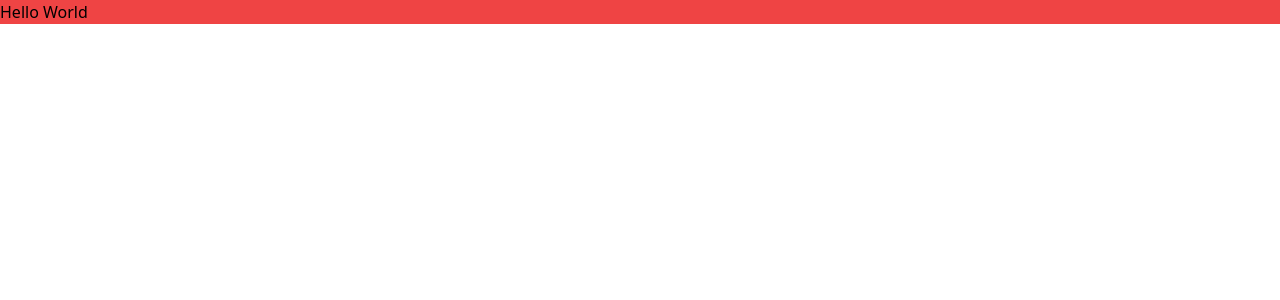
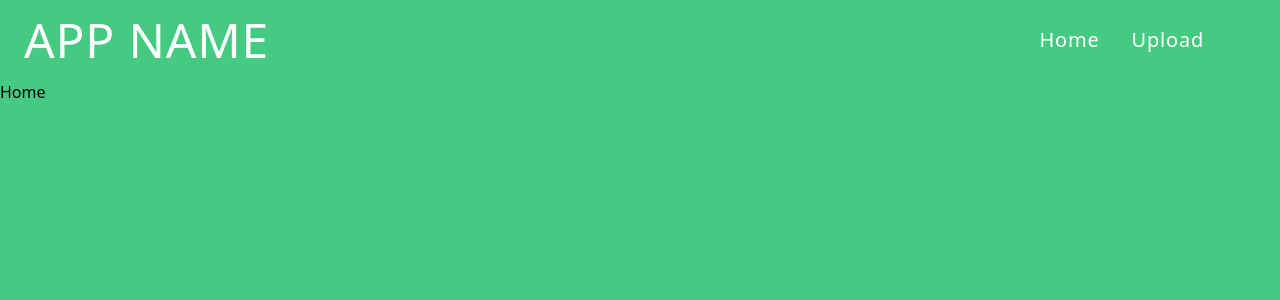
Before and after one commit to Harshal0902/DragonHacks-2022, a React (Create React App) app: page / in a window 1280 px wide. Shown: the top 300 px of the page. Built offline with nearby package versions, Linux system fonts and the light colour scheme.

Commit message:
✨ Add Navbar

```diff
--- a/package.json
+++ b/package.json
@@ -8,6 +8,8 @@
     "@testing-library/user-event": "^13.5.0",
     "react": "^18.1.0",
     "react-dom": "^18.1.0",
+    "react-icons": "^4.3.1",
+    "react-router-dom": "^6.2.1",
     "react-scripts": "5.0.1",
     "web-vitals": "^2.1.4"
   },
--- a/src/App.js
+++ b/src/App.js
@@ -1,8 +1,15 @@
+import { BrowserRouter, Routes, Route } from 'react-router-dom'
+import Navbar from './components/Navbar'
+import Home from './pages/Home'
+
 function App() {
   return (
-    <div className="bg-red-500">
-      Hello World
-    </div>
+    <BrowserRouter>
+      <Navbar />
+      <Routes>
+        <Route path="/" element={<Home />} />
+      </Routes>
+    </BrowserRouter>
   );
 }
 
--- /dev/null
+++ b/src/components/Navbar.js
@@ -0,0 +1,76 @@
+import React from 'react'
+import { Link } from 'react-router-dom'
+import { HiOutlineMenuAlt3, HiX } from "react-icons/hi";
+
+export default function Navbar() {
+
+    const [showNavbar, setShowNavbar] = React.useState(false);
+
+    return (
+        <div >
+            <nav className="flex items-center py-2 flex-wrap px-4 text-fontColor tracking-wider">
+                <Link to="/"><span className="p-2 mr-4 inline-flex items-center text-4xl md:text-5xl cursor-pointer font-base text-white">APP NAME
+                </span></Link>
+                <button className="lg:hidden right-0 absolute md:px-8 px-6 mr-1 mb-1 ease-linear transition-all duration-150" type="button" onClick={() => setShowNavbar(true)} aria-hidden="false" aria-label="button">
+                    <HiOutlineMenuAlt3 className="h-7 w-7" aria-hidden="false" />
+                </button>
+                {showNavbar ? (
+                    <div>
+                        <div className=" flex overflow-x-hidden mx-4 md:mx-8 h-screen overflow-y-auto fixed inset-0 z-50 outline-none focus:outline-none md:hidden"
+                        >
+                            <div className="relative my-6 mx-auto w-screen">
+                                <div className="border-0 rounded-lg shadow-lg relative flex flex-col w-full bg-secondary outline-none focus:outline-none">
+                                    <div className="flex items-start justify-between p-5 border-solid rounded-t">
+                                        <Link activeClass="active" to="about" spy={true} smooth={true} offset={-150} duration={250}>
+                                            <div className="text-2xl font-base tracking-wide cursor-pointer">
+                                                APP NAME
+                                            </div>
+                                        </Link>
+
+                                        <button className="absolute right-6" onClick={() => setShowNavbar(false)} aria-hidden="false" aria-label="button">
+                                            <HiX className="h-7 w-7" aria-hidden="false" />
+                                        </button>
+
+                                    </div>
+
+                                    <div className="grid justify-center">
+                                        <div className="inline-flex w-64 h-1 bg-indigo-500 rounded-full"></div>
+                                    </div>
+
+                                    <div className="grid place-items-center text-xl py-2 gap-2 w-full mb-4"
+                                    >
+
+                                        <Link to="/">
+                                            <span className="lg:inline-flex px-3 mx-3 py-2 rounded items-center justify-center dark:hover:bg-navHover hover:bg-secondary cursor-pointer text-white">Home</span>
+                                        </Link>
+
+                                        <Link to="/upload">
+                                            <span className="lg:inline-flex px-3 mx-3 py-2 rounded items-center justify-center dark:hover:bg-navHover hover:bg-secondary cursor-pointer text-white">Upload</span>
+                                        </Link>
+
+                                    </div>
+                                </div>
+                            </div>
+                        </div>
+
+                        <div className="opacity-25 fixed inset-0 z-40 h-screen bg-black md:hidden"></div>
+                    </div>
+                ) : null}
+
+                <div className="hidden top-navbar w-full lg:inline-flex lg:flex-grow lg:w-auto" >
+                    <div className="lg:inline-flex lg:flex-row lg:ml-auto lg:w-auto w-full text-xl lg:items-center items-start flex flex-col lg:h-auto space-x-2 mr-12" >
+
+                        <Link to="/">
+                            <span className="lg:inline-flex lg:w-auto w-full px-3 py-2 rounded items-center justify-center dark:hover:bg-navHover hover:bg-secondary cursor-pointer text-white">Home</span>
+                        </Link>
+
+                        <Link to="/upload">
+                            <span className="lg:inline-flex lg:w-auto w-full px-3 py-2 rounded items-center justify-center dark:hover:bg-navHover hover:bg-secondary cursor-pointer text-white">Upload</span>
+                        </Link>
+
+                    </div>
+                </div>
+            </nav>
+        </div>
+    );
+}
--- a/src/index.css
+++ b/src/index.css
@@ -2,7 +2,13 @@
 @tailwind components;
 @tailwind utilities;
 
+@import url("https://fonts.googleapis.com/css2?family=Montserrat&display=swap");
+
 * {
-  padding: 0;
-  margin: 0;
+  margin: 0px;
+  padding: 0px;
 }
+
+body {
+  background-color: #45CA82;
+}
--- /dev/null
+++ b/src/pages/Home.js
@@ -0,0 +1,7 @@
+import React from 'react'
+
+export default function Home() {
+  return (
+    <div>Home</div>
+  )
+}
--- a/tailwind.config.js
+++ b/tailwind.config.js
@@ -3,7 +3,26 @@ module.exports = {
     "./src/**/*.{js,jsx,ts,tsx}",
   ],
   theme: {
-    extend: {},
+    extend: {
+      colors: {
+        primary: "#45CA82",
+        secondary: "#017371",
+        tertiary: "#0E87CC",
+      },
+      zIndex: {
+        "-1": "-1",
+      },
+      spacing: {
+        '128': '40rem',
+        '256': '80rem',
+      },
+    },
+    fontFamily: {
+      'montserrat': ['Montserrat']
+    }
+  },
+  variants: {
+    borderColor: ['responsive', 'hover', 'focus', 'focus-within'],
   },
   plugins: [],
 }
```
Also changed, not shown: 2 other files (tests, documents, lock files or other folders).
